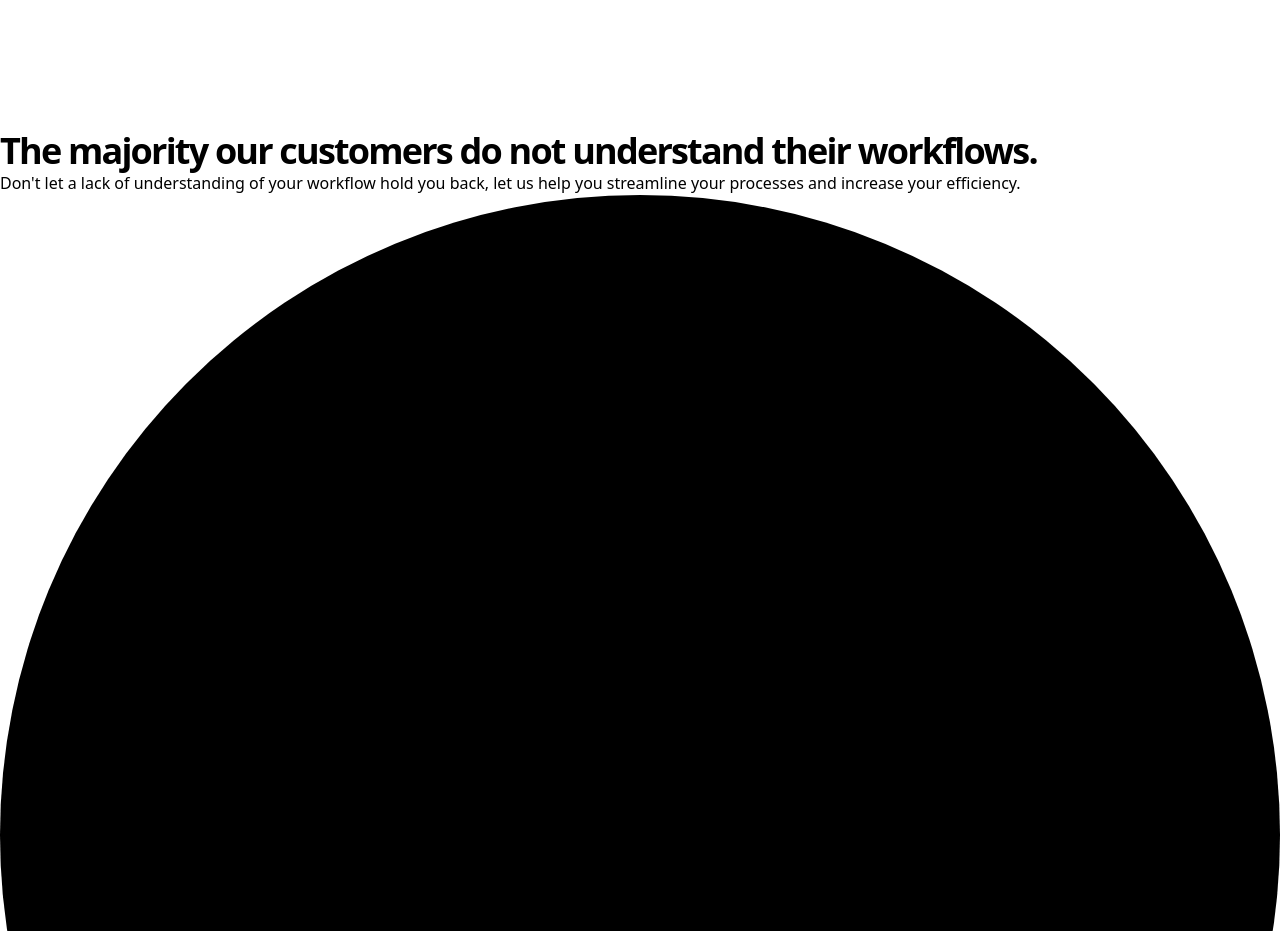
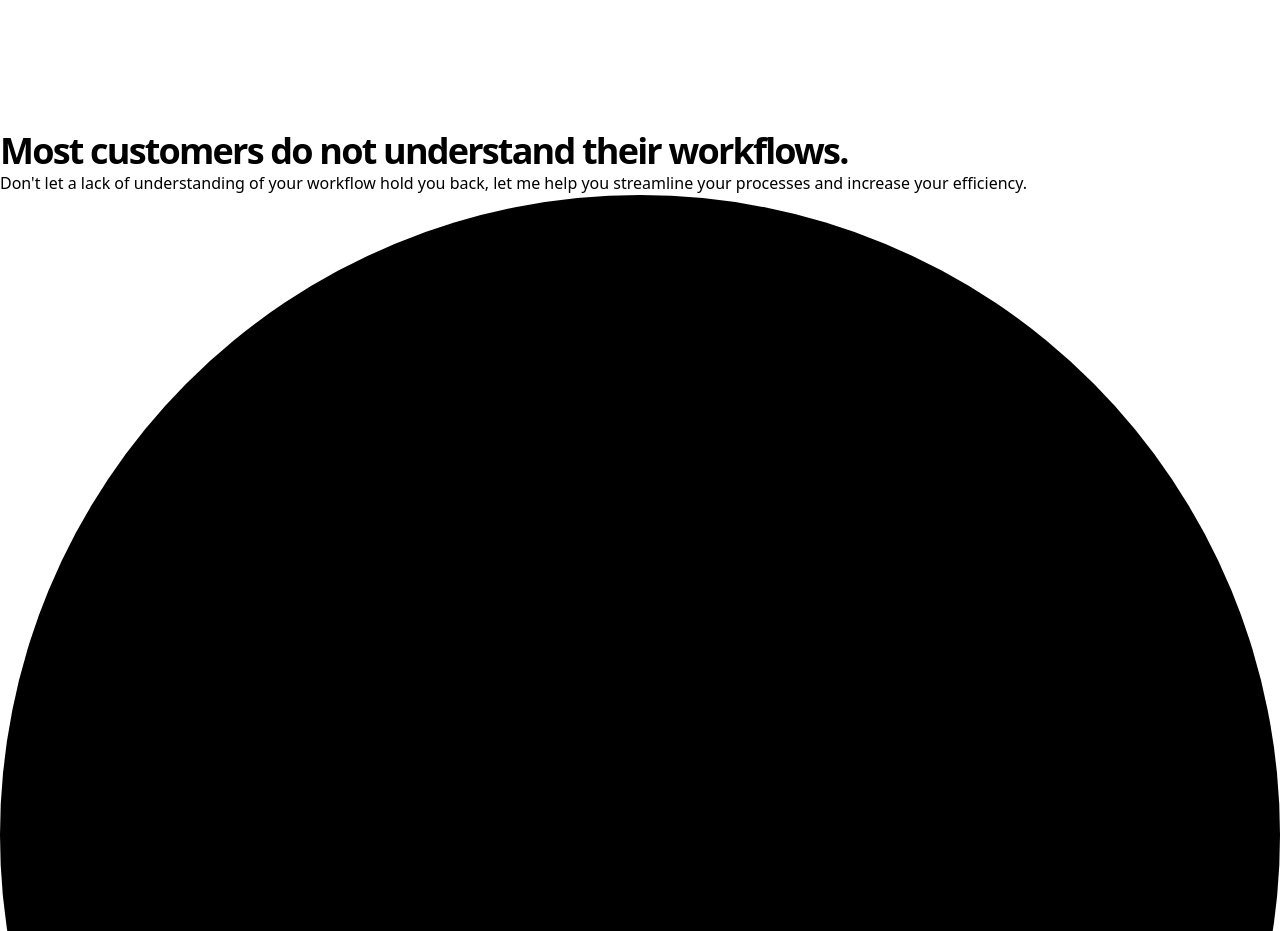
Before and after one commit to txakurhub/organizational, a React (Vite) app: page / in a window 1280 px wide. Shown: the part 3680-4611 px from the top of the page. Built offline with nearby package versions, Linux system fonts and the light colour scheme.

Commit message:
fix pronombre posesivo

```diff
--- a/src/messages.js
+++ b/src/messages.js
@@ -74,9 +74,9 @@ export const allMessages = {
     "hero.primary": "Get Started",
     "hero.secondary": "Learn More",
     // -------- WORKFLOW
-    "wf.title": "The majority our customers do not understand their workflows.",
+    "wf.title": "Most customers do not understand their workflows.",
     "wf.sub":
-      "Don't let a lack of understanding of your workflow hold you back, let us help you streamline your processes and increase your efficiency.",
+      "Don't let a lack of understanding of your workflow hold you back, let me help you streamline your processes and increase your efficiency.",
 
     "wf.plan": "Planification",
     "wf.planDesc":
```
